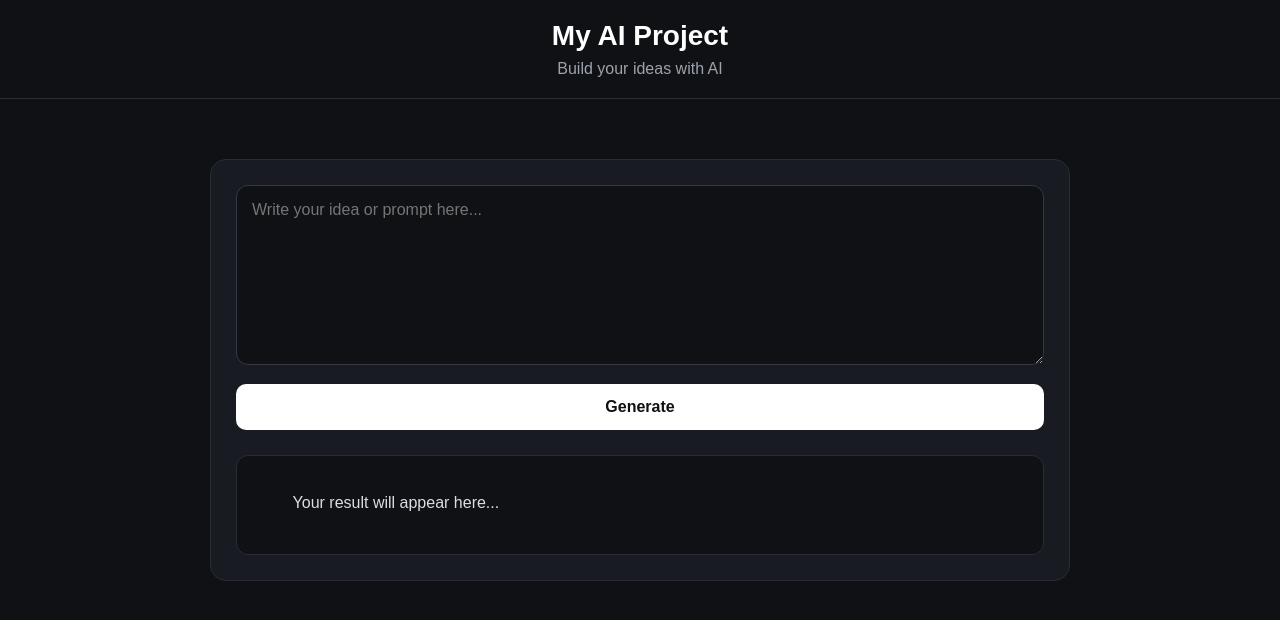
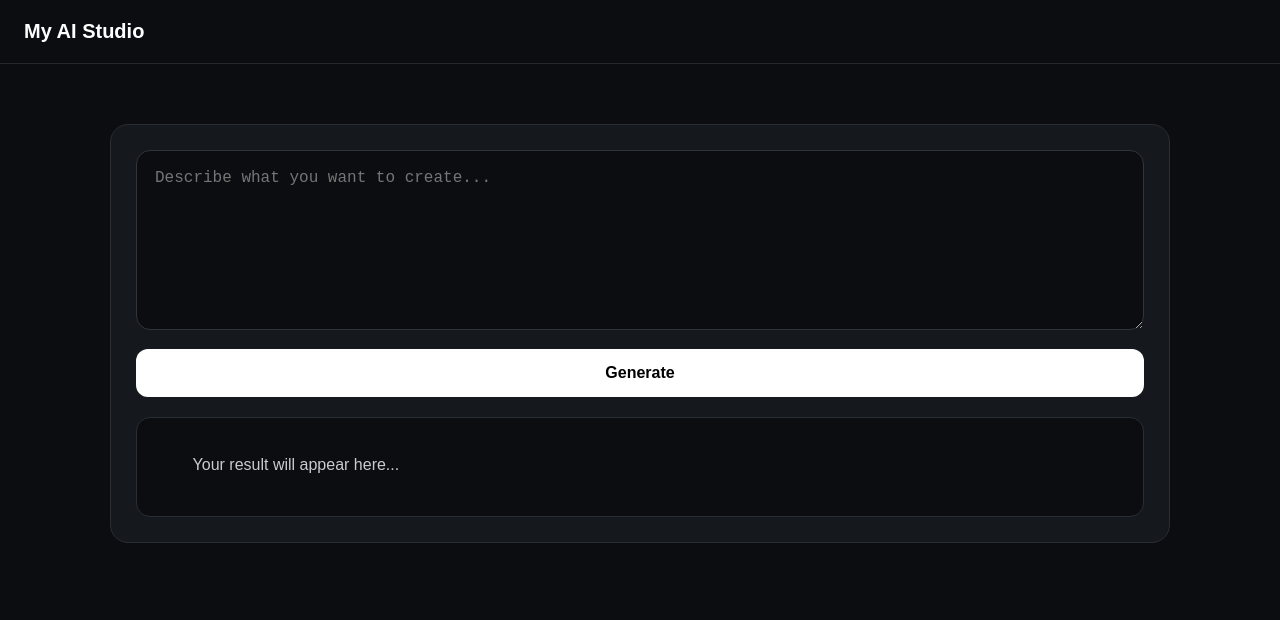
Before and after one commit to babar-uman/babar-ai, a plain HTML site: page index.html in a window 1280 px wide. Drawn offline with Linux system fonts and the light colour scheme.

Commit message:
Refactor index.html for project title and scripts
Updated project title and placeholder text. Removed inline script and linked external script file.

```diff
--- a/index.html
+++ b/index.html
@@ -3,98 +3,15 @@
 <head>
   <meta charset="UTF-8">
   <meta name="viewport" content="width=device-width, initial-scale=1.0">
-  <title>My AI Project</title>
+  <title>My AI Studio</title>
 
-  <style>
-    * {
-      box-sizing: border-box;
-      margin: 0;
-      padding: 0;
-      font-family: Arial, sans-serif;
-    }
-
-    body {
-      background: #0f1115;
-      color: white;
-      min-height: 100vh;
-    }
-
-    header {
-      padding: 20px;
-      text-align: center;
-      border-bottom: 1px solid #292d35;
-    }
-
-    header h1 {
-      font-size: 28px;
-    }
-
-    header p {
-      color: #9da3ad;
-      margin-top: 8px;
-    }
-
-    .container {
-      max-width: 900px;
-      margin: 40px auto;
-      padding: 20px;
-    }
-
-    .card {
-      background: #181b21;
-      border: 1px solid #292d35;
-      border-radius: 16px;
-      padding: 25px;
-    }
-
-    textarea {
-      width: 100%;
-      height: 180px;
-      background: #0f1115;
-      color: white;
-      border: 1px solid #343943;
-      border-radius: 12px;
-      padding: 15px;
-      font-size: 16px;
-      resize: vertical;
-      outline: none;
-    }
-
-    button {
-      margin-top: 15px;
-      width: 100%;
-      padding: 14px;
-      border: none;
-      border-radius: 10px;
-      background: #ffffff;
-      color: #111;
-      font-size: 16px;
-      font-weight: bold;
-      cursor: pointer;
-    }
-
-    button:hover {
-      opacity: 0.85;
-    }
-
-    #output {
-      margin-top: 25px;
-      padding: 20px;
-      min-height: 100px;
-      background: #0f1115;
-      border-radius: 12px;
-      border: 1px solid #292d35;
-      color: #d9dde5;
-      white-space: pre-wrap;
-    }
-  </style>
+  <link rel="stylesheet" href="style.css">
 </head>
 
 <body>
 
   <header>
-    <h1>My AI Project</h1>
-    <p>Build your ideas with AI</p>
+    <h1>My AI Studio</h1>
   </header>
 
   <div class="container">
@@ -103,7 +20,7 @@
 
       <textarea
         id="prompt"
-        placeholder="Write your idea or prompt here..."></textarea>
+        placeholder="Describe what you want to create..."></textarea>
 
       <button onclick="generateIdea()">
         Generate
@@ -117,22 +34,7 @@
 
   </div>
 
-  <script>
-    function generateIdea() {
-
-      const prompt = document.getElementById("prompt").value;
-      const output = document.getElementById("output");
-
-      if (prompt.trim() === "") {
-        output.innerText = "Please enter your idea first.";
-        return;
-      }
-
-      output.innerText =
-        "Your idea has been received:\n\n" + prompt +
-        "\n\nAI generation system will be connected in the next step.";
-    }
-  </script>
+  <script src="script.js"></script>
 
 </body>
 </html>
```
